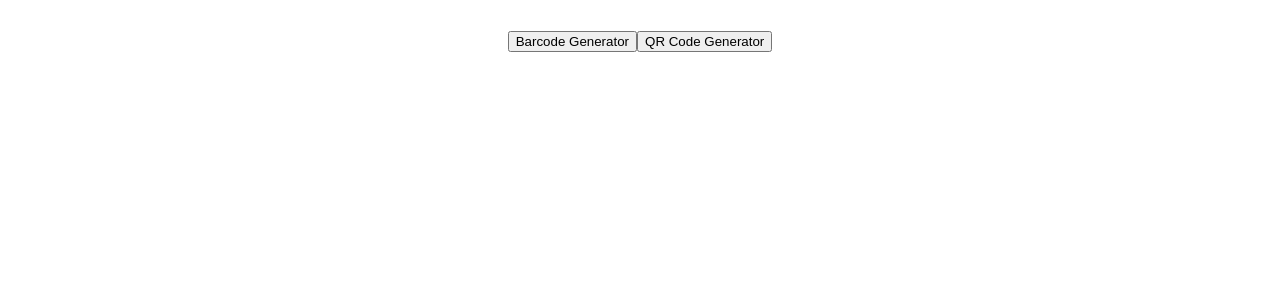
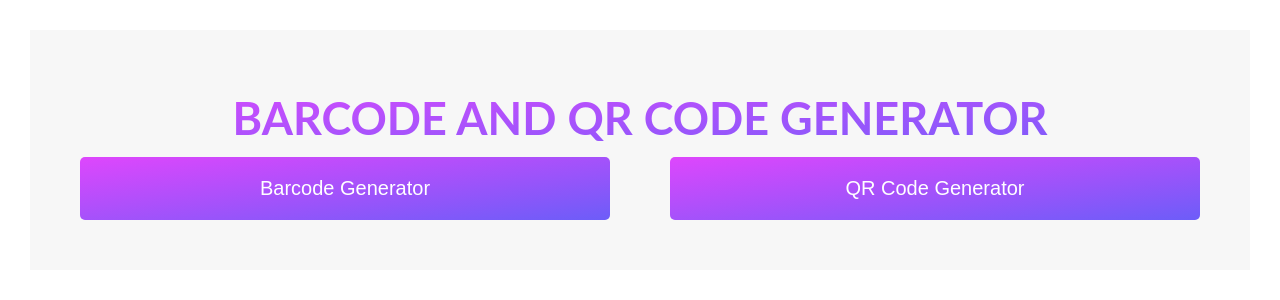
Before and after one commit to akindoju/barcode-generator, a React (Create React App) app: page / in a window 1280 px wide. Shown: the top 300 px of the page. Built offline with nearby package versions, Linux system fonts and the light colour scheme.

Commit message:
STyled homepage

```diff
--- a/src/App.css
+++ b/src/App.css
@@ -1,4 +1,94 @@
-.App {
+*,
+*::after,
+*::before {
+  margin: 0;
+  padding: 0;
+  box-sizing: inherit;
+}
+
+html {
+  font-size: 62.5%;
+}
+
+body {
+  box-sizing: border-box;
+  padding: 3rem;
+  font-family: 'Lato', sans-serif;
+  font-weight: 400;
+  font-size: 1.6rem;
+  line-height: 1.7;
+}
+
+.homepage {
+  background-color: #f7f7f7;
+  padding: 5rem;
+}
+
+.homepageTitle {
   text-align: center;
-  margin: 30px;
+  text-transform: uppercase;
+  font-weight: 700;
+  font-size: 4.5rem;
+  background-image: linear-gradient(
+    to right bottom,
+    rgba(219, 41, 255, 0.85),
+    rgba(86, 67, 250, 0.85)
+  );
+  -webkit-background-clip: text;
+  color: transparent;
+  background-clip: text;
 }
+
+.row {
+  max-width: 114rem;
+  margin: 0 auto;
+  text-align: center;
+}
+
+.row:not(:last-child) {
+  margin-bottom: 8rem;
+}
+
+.row::after {
+  display: table;
+  content: '';
+  clear: both;
+}
+
+.row [class^='col'] {
+  float: left;
+}
+.row [class^='col']:not(:last-child) {
+  margin-right: 6rem;
+}
+
+.row .col-1-of-2 {
+  width: calc((100% - 6rem) / 2);
+}
+
+.btn {
+  cursor: pointer;
+  background-image: linear-gradient(
+    to right bottom,
+    rgba(219, 41, 255, 0.85),
+    rgba(86, 67, 250, 0.85)
+  );
+  outline: none;
+  border: none;
+  padding: 2rem;
+  color: white;
+  font-size: 20px;
+  border-radius: 5px;
+}
+
+.btn:hover {
+  background-image: linear-gradient(
+    to right bottom,
+    rgba(219, 41, 255, 0.85),
+    rgba(107, 97, 197, 0.85)
+  );
+}
+
+.btn:active {
+  transform: scale(0.98);
+}
--- a/src/pages/homepage/homepage.jsx
+++ b/src/pages/homepage/homepage.jsx
@@ -5,8 +5,11 @@ const Homepage = () => {
   const history = useHistory();
 
   return (
-    <div>
+    <div className="homepage">
+      <h2 className="homepageTitle">Barcode and QR Code Generator</h2>
+      <div className="row">
         <button
+          className="col-1-of-2 btn"
           onClick={(event) => {
             event.preventDefault();
             history.push('/barcode');
@@ -15,6 +18,7 @@ const Homepage = () => {
           Barcode Generator
         </button>
         <button
+          className="col-1-of-2 btn"
           onClick={(event) => {
             event.preventDefault();
             history.push('/qrCode');
@@ -23,6 +27,7 @@ const Homepage = () => {
           QR Code Generator
         </button>
       </div>
+    </div>
   );
 };
 
```
Lines whose indentation alone changed are shown as unchanged.
